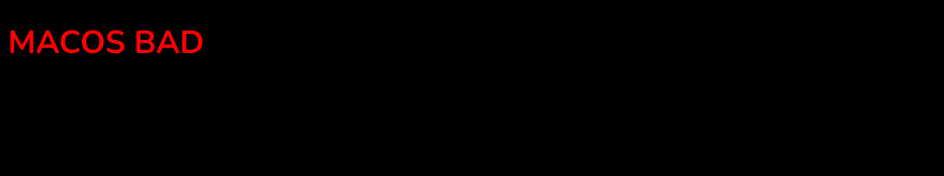
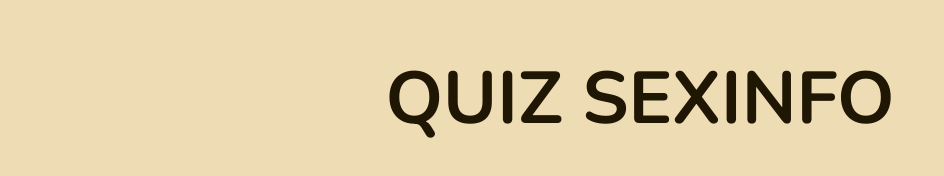
Before and after one commit to EarthKiii/N2i, a website: page index.html in a window 1280 px wide. Shown: the whole page, without its empty margins (0-944 px from the left). Drawn offline with nearby package versions, Linux system fonts and the light colour scheme.

Commit message:
digital ocean test

```diff
--- a/index.html
+++ b/index.html
@@ -16,7 +16,7 @@
 
 <body>
 
-    <h1>MACOS BAD</h1>
+    <h1>QUIZ SEXINFO</h1>
 
 </body>
 
--- a/public/style.css
+++ b/public/style.css
@@ -1,7 +1,12 @@
 @import url('https://fonts.googleapis.com/css2?family=Nunito:ital,wght@0,200;0,300;0,400;0,500;0,600;0,700;0,800;0,900;0,1000;1,200;1,300;1,400;1,500;1,600;1,700;1,800;1,900;1,1000&display=swap');
 
 html {
-    font-family: 'Nunito', sans-serif;
-    color: red;
-    background-color: black;
+    font-family: 'Nunito';
+    background-color: #eddcb4;
+    color: #1f1603;
 }
+
+h1 {
+    font-size: 55pt;
+    text-align: center;
+}
```
